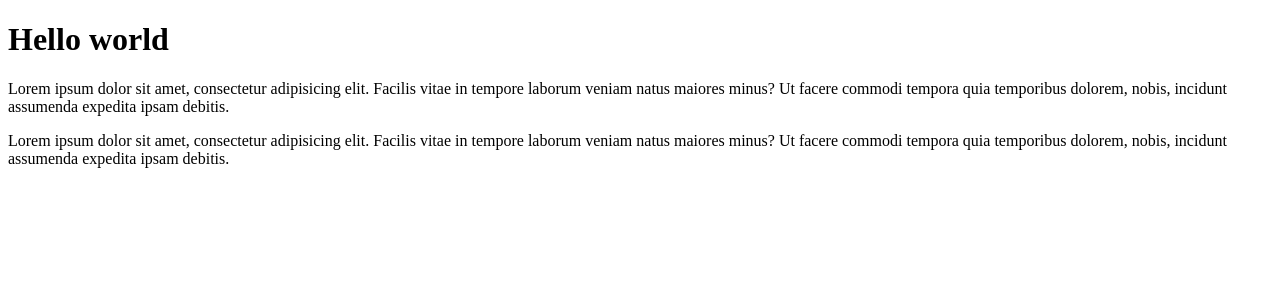
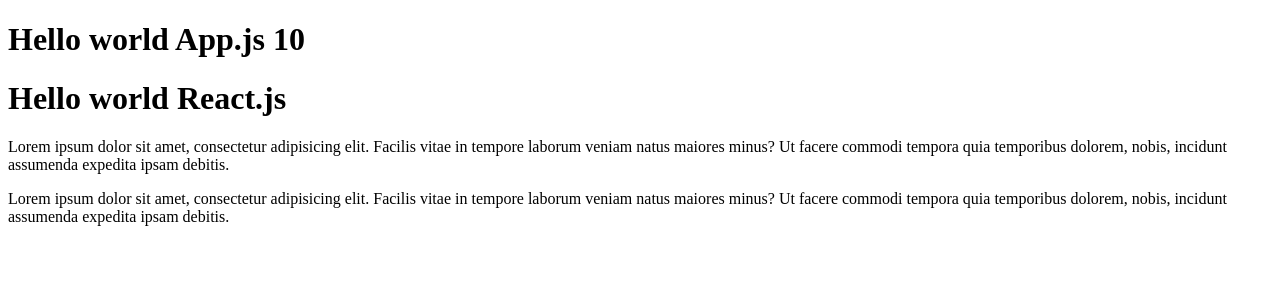
Before and after one commit to vavva1987/shop-project, a React (Create React App) app: page / in a window 1280 px wide. Shown: the top 300 px of the page. Built offline with nearby package versions, Linux system fonts and the light colour scheme.

Commit message:
added react type

```diff
--- a/src/index.tsx
+++ b/src/index.tsx
@@ -26,8 +26,18 @@
 //         </p>
 //     </div>
 // )
-const Header = () => {
-    return <h1>Hello world</h1>
+
+type HeaderType = {
+    title: string
+    num?: number
+}
+
+const Header = (props: HeaderType) => {
+    return (
+        <h1>
+            Hello world {props.title} {props.num}
+        </h1>
+    )
 }
 const Content = () => {
     return (
@@ -51,7 +61,8 @@
 const App = () => {
     return (
         <>
-            <Header />
+            <Header title="App.js" num={10} />
+            <Header title="React.js" />
             <Content />
         </>
     )
```
